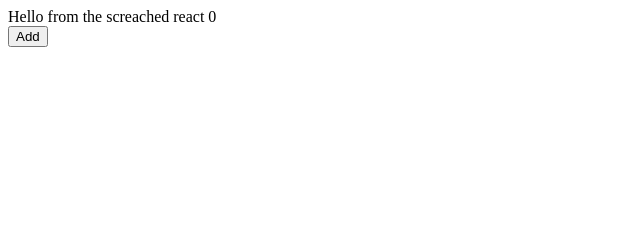
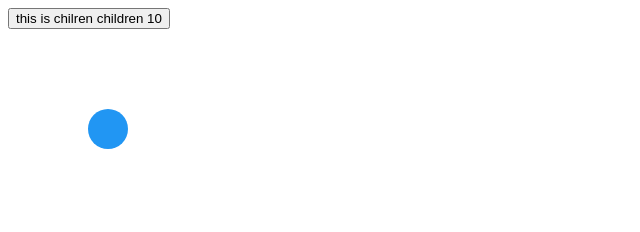
Before and after one commit to Ashishmeena01/reactscreached, a plain HTML site: page index.html in a window 1280 px wide. Shown: the whole page, without its empty margins (0-640 px from the left). Drawn offline with Linux system fonts and the light colour scheme.

Commit message:
added more code clean structure

```diff
--- a/index.html
+++ b/index.html
@@ -1,14 +1,35 @@
 <!DOCTYPE html>
 <html lang="en">
+
 <head>
     <meta charset="UTF-8">
     <meta name="viewport" content="width=device-width, initial-scale=1.0">
     <title>React Screached</title>
+
 </head>
 
 
 <body id="main">
-    <button onclick="alert('hello')">hello</button>
+    <div id="root"></div>
+    <svg id="interactive-svg" width="200" height="200">
+        <circle id="target-node" cx="100" cy="100" r="20" fill="#2196F3" />
+    </svg>
+
+    <script>
+        const node = document.getElementById('target-node');
+
+        node.addEventListener('click', () => {
+            // Native Web Animations API (WAAPI)
+            node.animate([
+                { transform: 'scale(1)', fill: '#2196F3' },
+                { transform: 'scale(1.8)', fill: '#FF9800' },
+                { transform: 'scale(1)', fill: '#2196F3' }
+            ], {
+                duration: 600,
+                easing: 'ease-out'
+            });
+        });
+    </script>
     <script src="script.js"></script>
 </body>
 
--- a/script.js
+++ b/script.js
@@ -1,47 +1,38 @@
-class Component {
-    constructor(states) {
-        this.states = states;
+class ReactComponent{
+    constructor(htmlEleType,props,children,state){
+        this.htmlEleType =htmlEleType;
+        this.props = props;
+        this.state = state;
+        this.children = children;
+        this.ele = document.createElement(this.htmlEleType);
+        this.elea
+        this.ele.addEventListener("click",(e)=>{this.state.count += 1;this.render()})
     }
 
     render(){
-
-        this.mount();
-        return `<div>
-            <div>Hello from the screached react ${this.states.count?this.states.count:0}</div>
-            <button onclick="upd()">Add</button>
-        </div>`
+        let count = this.state.count;
+        this.ele.innerHTML = `this is chilren children ${count}`;
+        return this.ele;
     }
-
-    mount() {
-        console.log("this component is mounted")
-    }
-
 }
 
 
-let state = {
-    count:0,
+class Div extends ReactComponent{
+    constructor(...props){
+        console.log(props)
+        super(...props)
+    }
 }
 
-const body = document.getElementById("main");
-const main = new Component(state);
+const div = new Div("Button","h","chalo door kahin",{count:10})
+
+function render(comp){
+    const ele = document.getElementById("root");
+    ele.appendChild(comp.render());
+}
 
 
-const child = [main];
+const comp = new ReactComponent("div","hello","i am here to rule",{count:0});
 
-function upd(fn) {
-    state.count++;
-    golbalRender()
-}
 
-function golbalRender() {
-    if(!child ) return;
-    let content = "";
-    child.forEach(element => {
-        content += element.render();
-    });
-    body.innerHTML = "";
-    body.innerHTML = content;
-}
-
-golbalRender();
+render(div);
```
